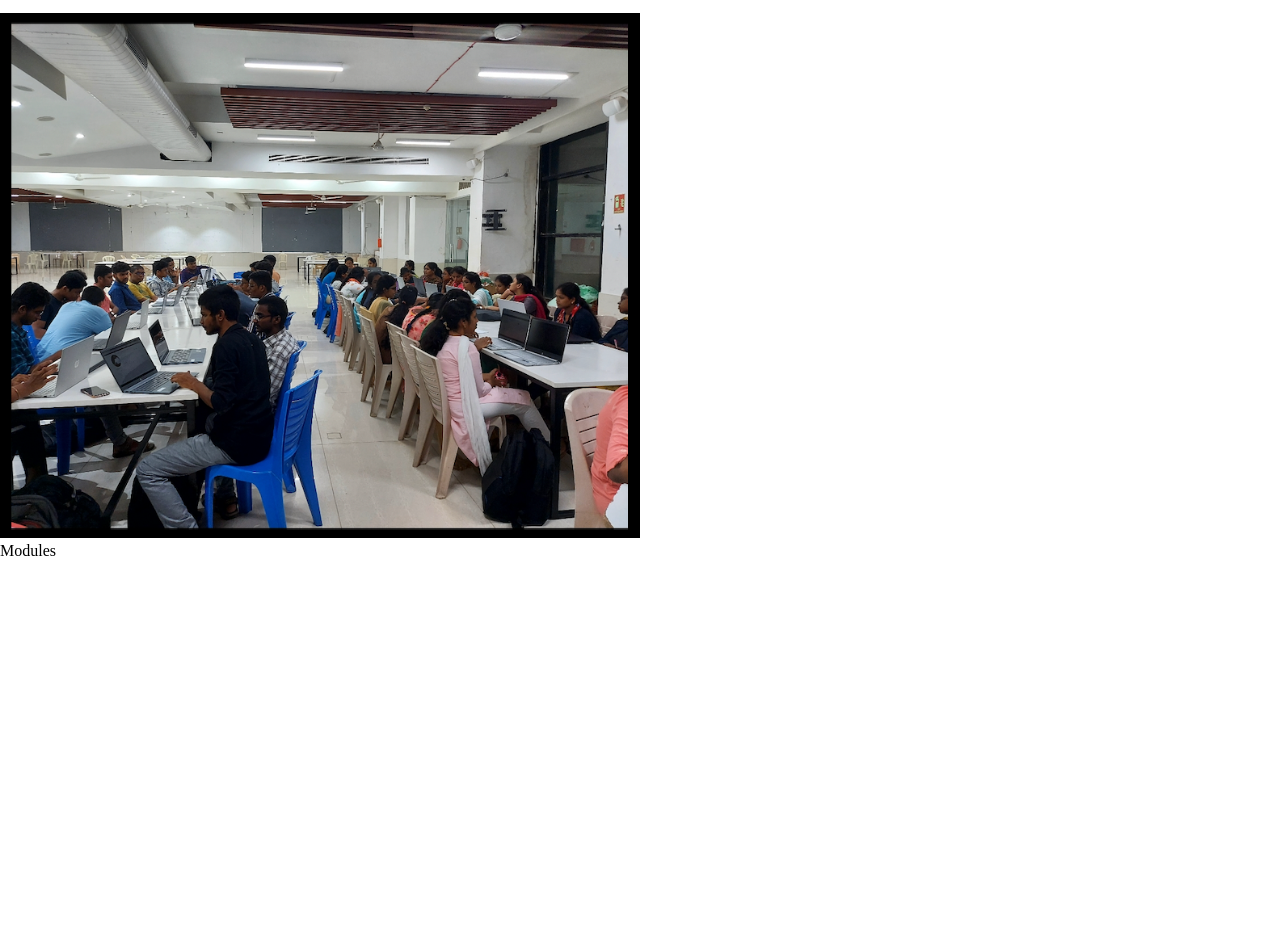
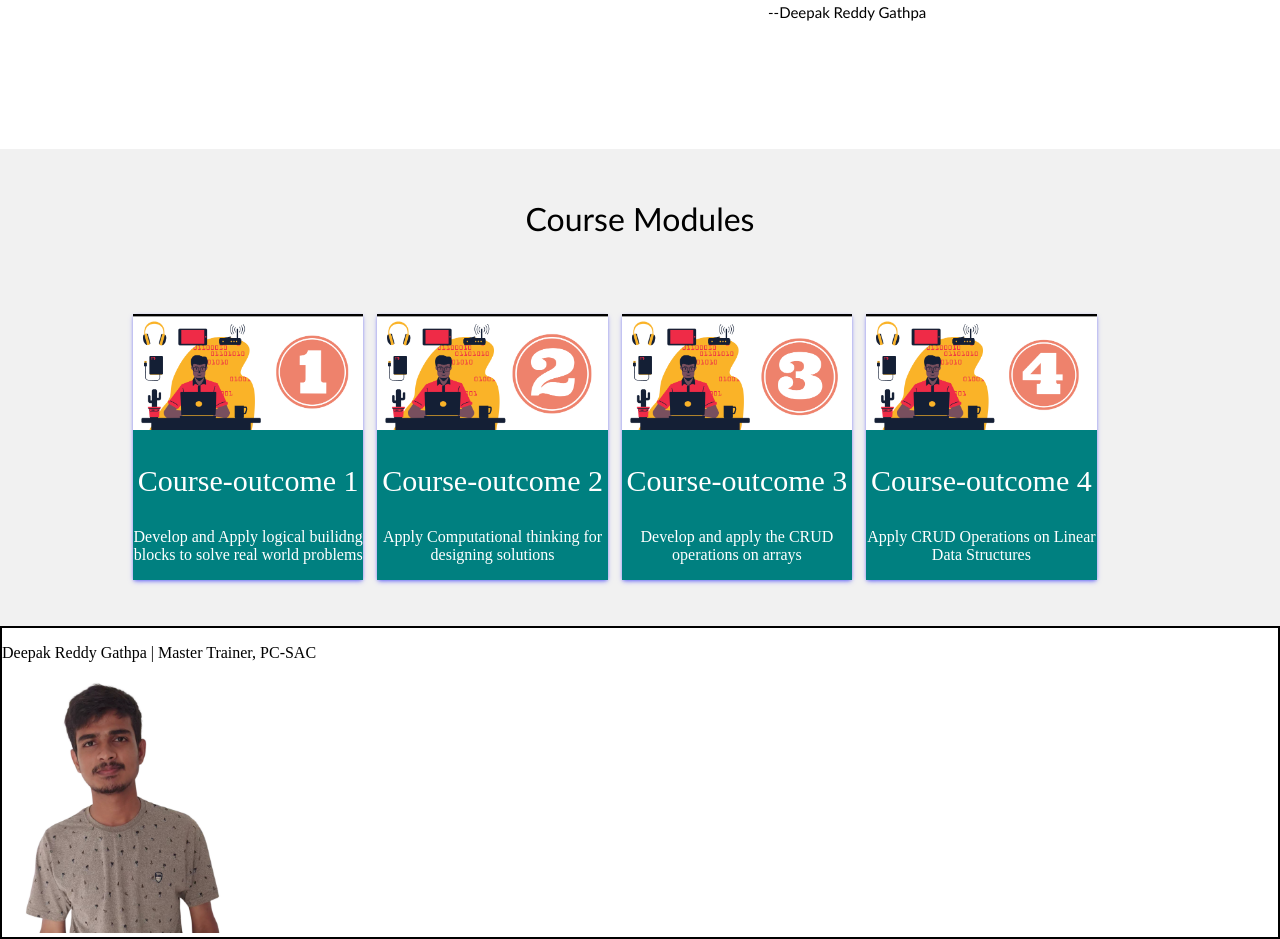
Before and after one commit to DeepakReddyG/C-web, a plain HTML site: page index.html in a window 1280 px wide. Shown: the part 527-1466 px from the top of the page. Before the commit the page ends 1087 px from the top, so only its background shows below. Drawn offline with Linux system fonts and the light colour scheme.

Commit message:
30/08/2022

```diff
--- a/index.css
+++ b/index.css
@@ -42,7 +42,46 @@ body {
     margin-left: 60%;
 }
 
-.community-actions-image img {
-    width: 50%;
+.course-module-total {
+    background-color:rgba(220, 220, 220,0.4);
+}
+.course-module {
+    margin-left: 10%;
+}
+.course-module-heading h1 {
+    text-align: center;
+    font-family: 'Gill Sans', 'Gill Sans MT', Calibri, 'Trebuchet MS', sans-serif;
+    font-weight: 100;
+    margin-top: 10%;
+    padding: 50px 0px 50px 0px;
+}
+.co {
+    width: 20%;
+    display: inline-block;
+    text-align: center;
+    box-shadow: rgba(1, 1, 255, 0.5) 0px 2px 5px -1px, rgba(2, 18, 242, 0.3) 0px 1px 3px -1px;
+    margin: 5px;
+    background-color:teal;
+    color: white;
+    margin-bottom: 4%;
+}
+.co img {
+    width: 100%;
+}
 
+#title {
+    font-size: 30px;
 }
+
+.co:hover {
+    cursor: pointer;
+    background-color: rgba(0, 128, 128,0.3);
+    color: black;
+}
+
+.teach {
+    border: 2px solid;
+}
+.teach-image img {
+    width: 20%;
+}
--- a/index.html
+++ b/index.html
@@ -14,9 +14,9 @@
                 <li><a href="index.html">Home</a></li>
                 <li><a href="#">About</a></li>
                 <li><a href="#">Trainer</a></li>
-                <li><a href="syllabus.html">Syllabus</a></li>
-                <li><a href="#">Exams prep</a></li>
-                <li><a href="#">Programs</a></li>
+                <li><a href="syllabus.html">CTSD</a></li>
+                <li><a href="#">Exam prep</a></li>
+                <li><a href="#">Practice Programs</a></li>
             </ul>
         </div>
         <div id="container-img">
@@ -32,22 +32,42 @@
             <div id="author">--Deepak Reddy Gathpa</div>
         </p>
       </div>
-      <div class="community-actions">
-        <div class="community-actions-image">
-            <img src="images/Screenshot 2022-08-30 at 6.05.33 PM.png" alt="">
+
+    <div class="course-module-total">
+        <div class="course-module-heading">
+            <h1>Course Modules</h1>
         </div>
-      </div>
-      <div class="modules">
-        <div class="name">Modules</div>
-        <div class="course-modules">
-            <div class="ctsd">
-
+        <div class="course-module">
+            <div class="co1 co">
+                <img src="images/co1.png" alt="">
+                <p id="title">Course-outcome 1</p>
+                <p>Develop and Apply logical builidng blocks to solve real world problems</p>
             </div>
-            <div class="dlp">
-
+            <div  class="co2 co">
+                <img src="images/co2.png" alt="">
+                <p id="title">Course-outcome 2</p>
+                <p>Apply Computational thinking for designing solutions</p>
+            </div>
+            <div  class="co3 co">
+                <img src="images/co3.png" alt="">
+                <p id="title">Course-outcome 3</p>
+                <p>Develop and apply the CRUD operations on arrays</p>
+            </div>
+            <div  class="co4 co">
+                <img src="images/co4.png" alt="">
+                <p id="title">Course-outcome 4</p>
+                <p>Apply CRUD Operations on Linear Data Structures</p>
             </div>
         </div>
-      </div>
+    </div>
+    <div class="teach">
+        <div class="teach-name">
+            <p>Deepak Reddy Gathpa | Master Trainer, PC-SAC</p>
+        </div>
+        <div class="teach-image">
+            <img src="images/2.png" alt="">
+        </div>
+    </div>
 
     </div>
 </body>
```
Also changed, not shown: syllabus.html (+1 -3 lines), Images/co1.png (added), Images/co2.png (added), Images/co3.png (added), Images/co4.png (added).
